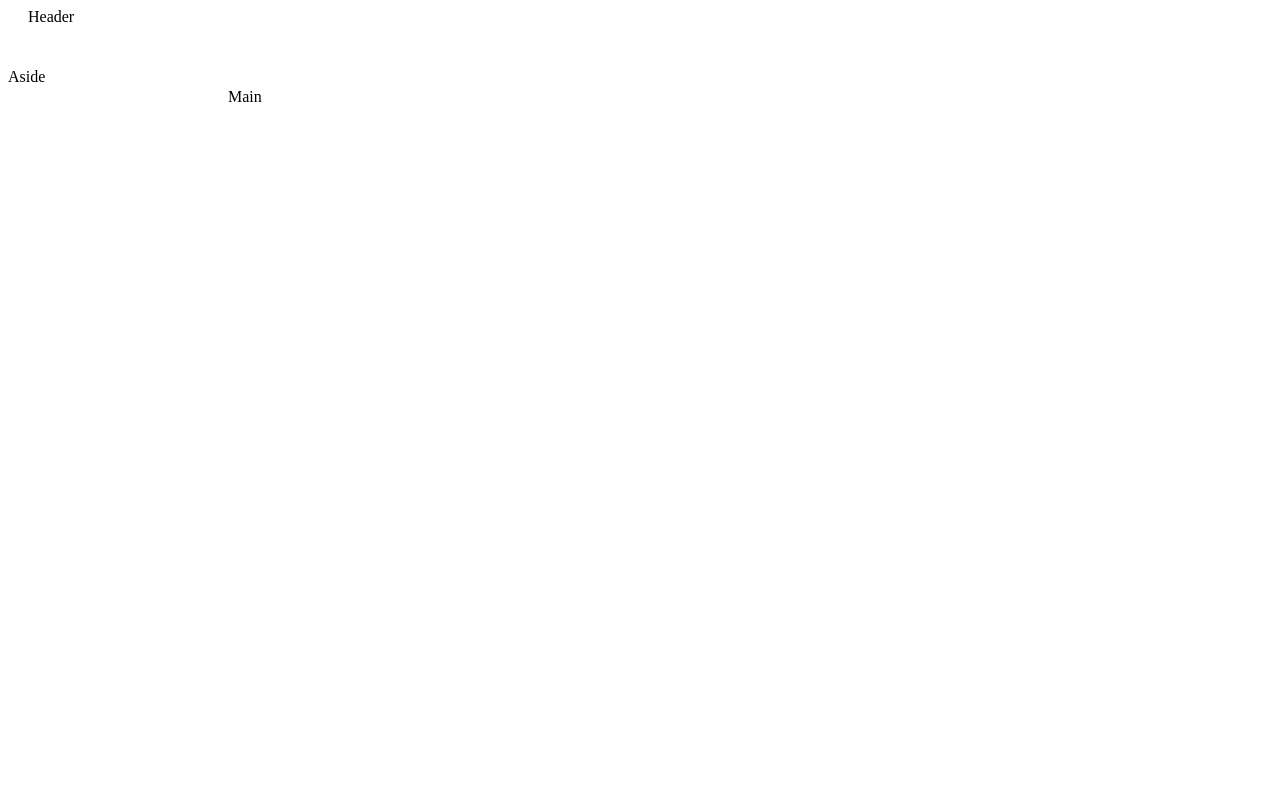
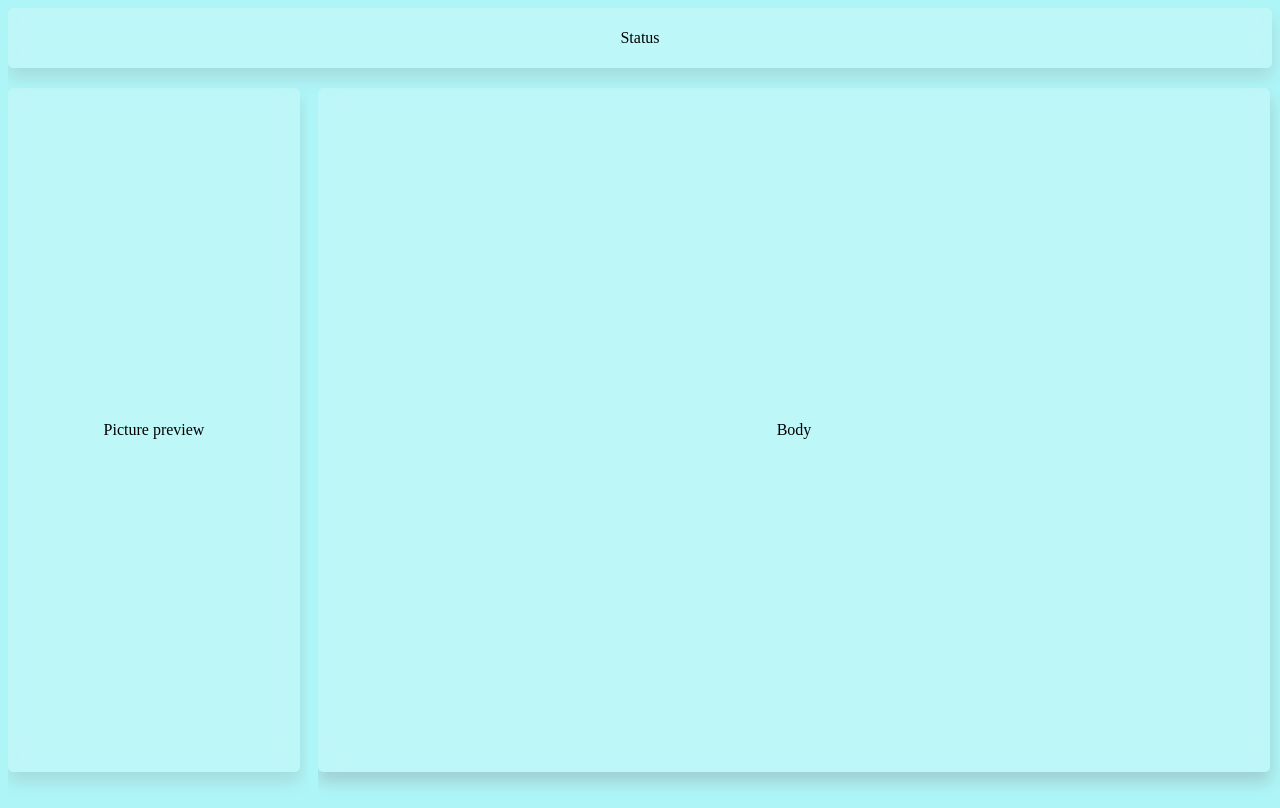
Before and after one commit to TheSilentNights/classfy-frontend, a Vue app: page / in a window 1280 px wide. Built offline with nearby package versions, Linux system fonts and the light colour scheme.

Commit message:
modify layout

```diff
--- a/package.json
+++ b/package.json
@@ -11,6 +11,7 @@
   "dependencies": {
     "element-plus": "^2.10.1",
     "pinia": "^3.0.3",
+    "prettier": "^3.5.3",
     "vue": "^3.5.13"
   },
   "devDependencies": {
--- a/src/App.vue
+++ b/src/App.vue
@@ -14,5 +14,7 @@ import Layout from './components/Layout.vue';
 .main{
     height: 100%;
     width: 100%;
+    display: flex;
+    overflow: hidden;
 }
 </style>
--- a/src/components/Layout.vue
+++ b/src/components/Layout.vue
@@ -1,29 +1,39 @@
 <template>
     <div class="common-layout">
         <el-container>
-      <el-header>Header</el-header>
+            <el-header><MainHeader /></el-header>
             <el-container>
-        <el-aside width="200px">Aside</el-aside>
-        <el-main>Main</el-main>
+                <el-aside width="300px"><MainAside/></el-aside>
+                <el-main><MainMain/></el-main>
             </el-container>
         </el-container>
     </div>
 </template>
 
 <script setup>
-
+import MainHeader from './MainHeader.vue'
+import MainAside from './MainAside.vue';
+import MainMain from './MainMain.vue';
 </script>
 
 <style scoped>
-.el-container{
+.el-container {
     width: 100%;
     height: 100%;
 }
-.el_header{
-    width: 100%;
-    height: 100%;
+.el-header {
+    padding: 0;
+    margin-bottom: 20px;
 }
-.common-layout{
+.el-aside{
+  overflow: hidden;
+  height: 100%
+}
+.el-main{
+  padding: 0;
+  margin-left: 10px;
+}
+.common-layout {
     height: 100%;
     width: 100%;
 }
--- /dev/null
+++ b/src/components/MainAside.vue
@@ -0,0 +1,22 @@
+<template>
+    <div class="aside">Picture preview</div>
+</template>
+
+<script setup></script>
+
+<style scoped>
+.aside {
+    display: flex;
+    justify-content: center;
+    align-items: center;
+    background-color: rgba(255, 255, 255, 0.2);
+    border: 2px; /* 半透明背景 */
+    box-shadow: 0 10px 15px rgba(129, 124, 124, 0.2);
+    border-radius: 5px;
+    backdrop-filter: blur(10px); /* 背景模糊 */
+    width: calc(100% - 8px);
+    height: 95%;
+    overflow: hidden;
+}
+
+</style>
--- /dev/null
+++ b/src/components/MainHeader.vue
@@ -0,0 +1,24 @@
+<template>
+    <div class="header">
+        Status
+    </div>
+</template>
+
+<script setup>
+
+</script>
+
+<style scoped>
+    .header{
+        display: flex;
+        justify-content: center;
+        align-items: center;
+        background-color: rgba(255, 255, 255, 0.2);
+        box-shadow: 0 10px 15px rgba(129, 124, 124, 0.2);
+        border: 2px;
+        border-radius: 5px;
+        backdrop-filter: blur(10px); /* 背景模糊 */
+        width: calc(100% - 16px);
+        height: 100%;
+    }
+</style>
--- /dev/null
+++ b/src/components/MainMain.vue
@@ -0,0 +1,21 @@
+<template>
+	<div class="body">Body</div>
+</template>
+
+<script setup></script>
+
+<style scoped>
+.body {
+	display: flex;
+	justify-content: center;
+	align-items: center;
+	background-color: rgba(255, 255, 255, 0.2);
+	border: 2px; /* 半透明背景 */
+	box-shadow: 0 10px 15px rgba(129, 124, 124, 0.3);
+	border-radius: 5px;
+	backdrop-filter: blur(10px); /* 背景模糊 */
+	width: calc(100% - 18px);
+	height: 95%;
+	overflow: hidden;
+}
+</style>
--- a/src/style.css
+++ b/src/style.css
@@ -1,14 +1,16 @@
-html{
+html {
     height: 100%;
     width: 100%;
+    background-color: rgba(157, 244, 246, 0.825);
+    overflow: hidden;
 }
 
-body{
+body {
     width: 100%;
     height: 100%;
 }
 
-#app{
+#app {
     height: 100%;
     width: 100%;
 }
--- a/vite.config.js
+++ b/vite.config.js
@@ -4,4 +4,5 @@ import vue from '@vitejs/plugin-vue'
 // https://vite.dev/config/
 export default defineConfig({
   plugins: [vue()],
+  inline: true,
 })
```
Also changed, not shown: 1 other file (tests, documents, lock files or other folders). Lines whose indentation alone changed are shown as unchanged.
